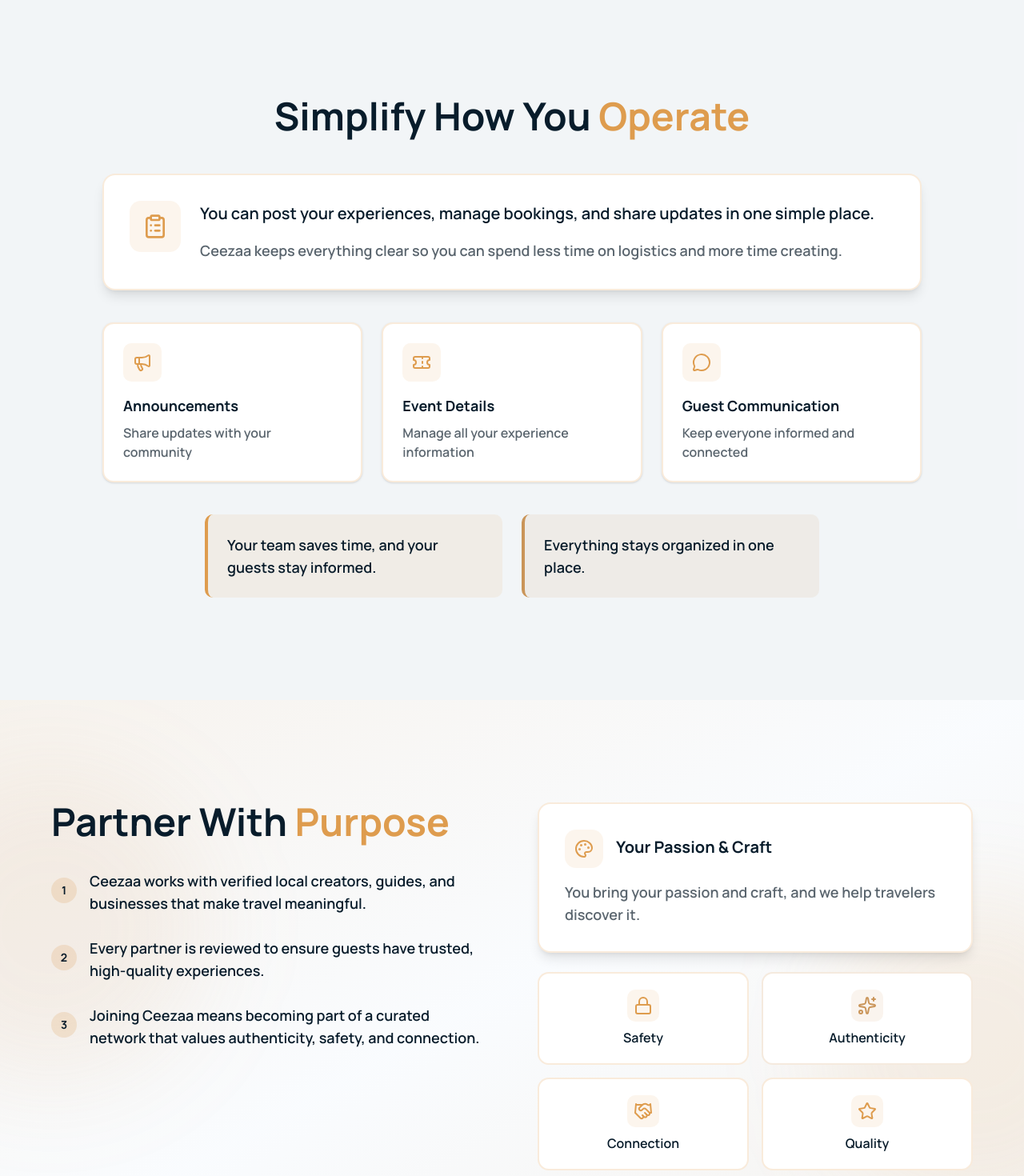
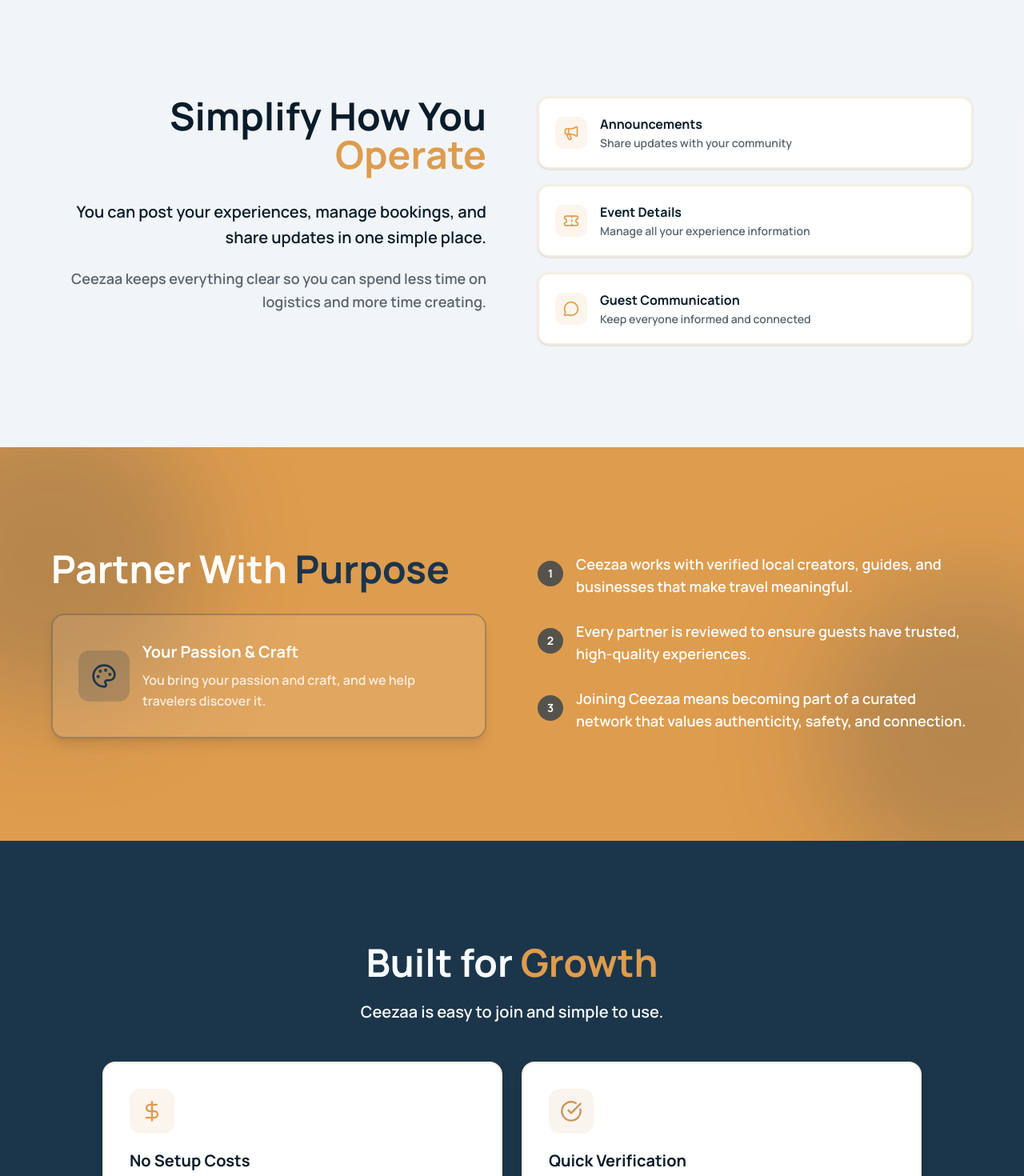
Before and after one commit to scottdoggett/ceezaa-landing-page, a Next.js app: page /experience-partners in a window 1280 px wide. Shown: the part 1880-3350 px from the top of the page at 80% size. Built offline with nearby package versions, Linux system fonts and the light colour scheme.

Commit message:
Updated partner-purpose and simplify operations look

```diff
--- a/src/components/ui/experience-partners-page/partner-purpose.tsx
+++ b/src/components/ui/experience-partners-page/partner-purpose.tsx
@@ -1,94 +1,67 @@
-import { Palette, Lock, Sparkles, Handshake, Star } from "lucide-react";
+import { Palette } from "lucide-react";
 
 export function PartnerPurpose() {
   return (
-    <section className="w-full py-20 md:py-32 bg-linear-to-br from-primary/10 via-background to-accent/10 relative overflow-hidden">
+    <section className="w-full py-20 md:py-32 bg-primary text-white relative overflow-hidden">
       {/* Decorative gradient blobs */}
-      <div className="absolute top-1/3 right-0 w-96 h-96 bg-primary/10 rounded-full blur-3xl translate-x-1/3" />
-      <div className="absolute bottom-1/3 left-0 w-96 h-96 bg-accent/10 rounded-full blur-3xl -translate-x-1/3" />
+      <div className="absolute top-1/3 right-0 w-96 h-96 bg-secondary/20 rounded-full blur-3xl translate-x-1/3" />
+      <div className="absolute bottom-1/3 left-0 w-96 h-96 bg-secondary/20 rounded-full blur-3xl -translate-x-1/3" />
 
       <div className="container mx-auto px-4 md:px-6 relative z-10">
         <div className="max-w-6xl mx-auto">
           <div className="grid lg:grid-cols-2 gap-12 lg:gap-16 items-start">
-            {/* Left - Content */}
+            {/* Left - Your Passion & Craft */}
             <div className="space-y-6 md:space-y-8">
-              <h2 className="text-2xl sm:text-3xl md:text-4xl lg:text-5xl font-bold">
-                Partner With <span className="text-primary">Purpose</span>
+              <h2 className="text-2xl sm:text-3xl md:text-4xl lg:text-5xl font-bold text-white">
+                Partner With <span className="text-secondary">Purpose</span>
               </h2>
 
+              <div className="bg-white/10 backdrop-blur border-2 border-secondary/30 rounded-2xl p-6 md:p-8 shadow-lg">
+                <div className="flex items-center gap-4">
+                  <div className="shrink-0 w-14 h-14 md:w-16 md:h-16 rounded-xl bg-secondary/20 flex items-center justify-center">
+                    <Palette className="w-7 h-7 md:w-8 md:h-8 text-secondary" />
+                  </div>
+                  <div className="space-y-2">
+                    <h3 className="text-lg md:text-xl font-bold text-white">Your Passion & Craft</h3>
+                    <p className="text-sm md:text-base text-white/80 font-semibold leading-relaxed">
+                      You bring your passion and craft, and we help travelers
+                      discover it.
+                    </p>
+                  </div>
+                </div>
+              </div>
+            </div>
+
+            {/* Right - Numbered List */}
             <div className="space-y-5 md:space-y-6">
               <div className="flex items-start gap-4">
-                  <div className="shrink-0 w-8 h-8 rounded-full bg-primary/20 flex items-center justify-center text-sm font-bold my-auto">
+                <div className="shrink-0 w-8 h-8 rounded-full bg-secondary/70 flex items-center justify-center text-sm font-bold my-auto text-white">
                   1
                 </div>
-                  <p className="text-base md:text-lg font-semibold pt-1">
+                <p className="text-base md:text-lg font-semibold pt-1 text-white">
                   Ceezaa works with verified local creators, guides, and
                   businesses that make travel meaningful.
                 </p>
               </div>
 
               <div className="flex items-start gap-4">
-                  <div className="shrink-0 w-8 h-8 rounded-full bg-primary/20 flex items-center justify-center text-sm font-bold my-auto">
+                <div className="shrink-0 w-8 h-8 rounded-full bg-secondary/70 flex items-center justify-center text-sm font-bold my-auto text-white">
                   2
                 </div>
-                  <p className="text-base md:text-lg font-semibold pt-1">
+                <p className="text-base md:text-lg font-semibold pt-1 text-white">
                   Every partner is reviewed to ensure guests have trusted,
                   high-quality experiences.
                 </p>
               </div>
 
               <div className="flex items-start gap-4">
-                  <div className="shrink-0 w-8 h-8 rounded-full bg-primary/20 flex items-center justify-center text-sm font-bold my-auto">
+                <div className="shrink-0 w-8 h-8 rounded-full bg-secondary/70 flex items-center justify-center text-sm font-bold my-auto text-white">
                   3
                 </div>
-                  <p className="text-base md:text-lg font-semibold pt-1">
+                <p className="text-base md:text-lg font-semibold pt-1 text-white">
                   Joining Ceezaa means becoming part of a curated network that
                   values authenticity, safety, and connection.
                 </p>
-                </div>
-              </div>
-            </div>
-
-            {/* Right - Values */}
-            <div className="space-y-5 md:space-y-6">
-              <div className="bg-card border-2 border-primary/20 rounded-2xl p-6 md:p-8 shadow-lg">
-                <div className="flex items-start gap-4 mb-4">
-                  <div className="shrink-0 w-12 h-12 rounded-xl bg-primary/10 flex items-center justify-center">
-                    <Palette className="w-6 h-6 text-primary" />
-                  </div>
-                  <h3 className="text-lg md:text-xl font-bold pt-2">Your Passion & Craft</h3>
-                </div>
-                <p className="text-base md:text-lg text-muted-foreground font-semibold">
-                  You bring your passion and craft, and we help travelers
-                  discover it.
-                </p>
-              </div>
-
-              <div className="grid grid-cols-2 gap-3 md:gap-4">
-                <div className="bg-card border-2 border-primary/20 rounded-xl p-4 md:p-5 text-center hover:shadow-md transition-shadow">
-                  <div className="w-10 h-10 mx-auto mb-2 rounded-lg bg-primary/10 flex items-center justify-center">
-                    <Lock className="w-5 h-5 md:w-6 md:h-6 text-primary" />
-                  </div>
-                  <p className="font-semibold text-sm md:text-base">Safety</p>
-                </div>
-                <div className="bg-card border-2 border-accent/20 rounded-xl p-4 md:p-5 text-center hover:shadow-md transition-shadow">
-                  <div className="w-10 h-10 mx-auto mb-2 rounded-lg bg-accent/10 flex items-center justify-center">
-                    <Sparkles className="w-5 h-5 md:w-6 md:h-6 text-accent" />
-                  </div>
-                  <p className="font-semibold text-sm md:text-base">Authenticity</p>
-                </div>
-                <div className="bg-card border-2 border-primary/20 rounded-xl p-4 md:p-5 text-center hover:shadow-md transition-shadow">
-                  <div className="w-10 h-10 mx-auto mb-2 rounded-lg bg-primary/10 flex items-center justify-center">
-                    <Handshake className="w-5 h-5 md:w-6 md:h-6 text-primary" />
-                  </div>
-                  <p className="font-semibold text-sm md:text-base">Connection</p>
-                </div>
-                <div className="bg-card border-2 border-primary/20 rounded-xl p-4 md:p-5 text-center hover:shadow-md transition-shadow">
-                  <div className="w-10 h-10 mx-auto mb-2 rounded-lg bg-primary/10 flex items-center justify-center">
-                    <Star className="w-5 h-5 md:w-6 md:h-6 text-primary" />
-                  </div>
-                  <p className="font-semibold text-sm md:text-base">Quality</p>
-                </div>
               </div>
             </div>
           </div>
--- a/src/components/ui/experience-partners-page/simplify-operations.tsx
+++ b/src/components/ui/experience-partners-page/simplify-operations.tsx
@@ -1,25 +1,19 @@
-import { ClipboardList, Megaphone, Ticket, MessageCircle } from "lucide-react";
+import { Megaphone, Ticket, MessageCircle } from "lucide-react";
 
 export function SimplifyOperations() {
   return (
     <section className="w-full py-20 md:py-32 bg-muted/50">
       <div className="container mx-auto px-4 md:px-6">
-        <div className="max-w-5xl mx-auto space-y-12">
-          {/* Header */}
-          <div className="text-center space-y-6">
-            <h2 className="text-3xl sm:text-4xl md:text-5xl font-bold">
+        <div className="max-w-6xl mx-auto">
+          <div className="grid lg:grid-cols-2 gap-12 lg:gap-16 items-start">
+            {/* Left - Text Content */}
+            <div className="flex flex-col justify-between text-right lg:min-h-full space-y-6 lg:space-y-0">
+              <div className="space-y-6 md:space-y-8">
+                <h2 className="text-2xl sm:text-3xl md:text-4xl lg:text-5xl font-bold">
                   Simplify How You <span className="text-primary">Operate</span>
                 </h2>
-          </div>
 
-          {/* Content */}
-          <div className="space-y-8 md:space-y-10">
-            <div className="bg-card border-2 border-primary/20 rounded-2xl p-6 md:p-8 shadow-lg">
-              <div className="flex flex-col md:flex-row items-start gap-5 md:gap-6">
-                <div className="shrink-0 w-14 h-14 md:w-16 md:h-16 rounded-xl bg-primary/10 flex items-center justify-center">
-                  <ClipboardList className="w-7 h-7 md:w-8 md:h-8 text-primary" />
-                </div>
-                <div className="space-y-3 md:space-y-4">
+                <div className="space-y-4 md:space-y-5">
                   <p className="text-lg md:text-xl font-semibold leading-relaxed">
                     You can post your experiences, manage bookings, and share
                     updates in one simple place.
@@ -32,49 +26,48 @@ export function SimplifyOperations() {
               </div>
             </div>
 
-            <div className="grid sm:grid-cols-2 lg:grid-cols-3 gap-5 md:gap-6">
-              <div className="bg-card border-2 border-primary/20 rounded-xl p-5 md:p-6 shadow-sm hover:shadow-lg transition-shadow">
-                <div className="w-10 h-10 md:w-12 md:h-12 rounded-lg bg-primary/10 flex items-center justify-center mb-4">
-                  <Megaphone className="w-5 h-5 md:w-6 md:h-6 text-primary" />
+            {/* Right - Cards */}
+            <div className="space-y-4 md:space-y-5">
+              <div className="bg-card border-2 border-primary/20 rounded-xl p-4 md:p-5 shadow-sm hover:shadow-lg transition-shadow">
+                <div className="flex items-center gap-3 md:gap-4">
+                  <div className="shrink-0 w-10 h-10 rounded-lg bg-primary/10 flex items-center justify-center">
+                    <Megaphone className="w-5 h-5 text-primary" />
                   </div>
-                <h3 className="font-bold mb-2 text-base md:text-lg">Announcements</h3>
-                <p className="text-sm md:text-base text-muted-foreground font-semibold">
+                  <div>
+                    <h3 className="font-bold mb-0.5 text-sm md:text-base">Announcements</h3>
+                    <p className="text-xs md:text-sm text-muted-foreground font-semibold">
                       Share updates with your community
                     </p>
                   </div>
+                </div>
+              </div>
 
-              <div className="bg-card border-2 border-primary/20 rounded-xl p-5 md:p-6 shadow-sm hover:shadow-lg transition-shadow">
-                <div className="w-10 h-10 md:w-12 md:h-12 rounded-lg bg-primary/10 flex items-center justify-center mb-4">
-                  <Ticket className="w-5 h-5 md:w-6 md:h-6 text-primary" />
+              <div className="bg-card border-2 border-primary/20 rounded-xl p-4 md:p-5 shadow-sm hover:shadow-lg transition-shadow">
+                <div className="flex items-center gap-3 md:gap-4">
+                  <div className="shrink-0 w-10 h-10 rounded-lg bg-primary/10 flex items-center justify-center">
+                    <Ticket className="w-5 h-5 text-primary" />
                   </div>
-                <h3 className="font-bold mb-2 text-base md:text-lg">Event Details</h3>
-                <p className="text-sm md:text-base text-muted-foreground font-semibold">
+                  <div>
+                    <h3 className="font-bold mb-0.5 text-sm md:text-base">Event Details</h3>
+                    <p className="text-xs md:text-sm text-muted-foreground font-semibold">
                       Manage all your experience information
                     </p>
                   </div>
+                </div>
+              </div>
 
-              <div className="bg-card border-2 border-primary/20 rounded-xl p-5 md:p-6 shadow-sm hover:shadow-lg transition-shadow sm:col-span-2 lg:col-span-1">
-                <div className="w-10 h-10 md:w-12 md:h-12 rounded-lg bg-primary/10 flex items-center justify-center mb-4">
-                  <MessageCircle className="w-5 h-5 md:w-6 md:h-6 text-primary" />
+              <div className="bg-card border-2 border-primary/20 rounded-xl p-4 md:p-5 shadow-sm hover:shadow-lg transition-shadow">
+                <div className="flex items-center gap-3 md:gap-4">
+                  <div className="shrink-0 w-10 h-10 rounded-lg bg-primary/10 flex items-center justify-center">
+                    <MessageCircle className="w-5 h-5 text-primary" />
                   </div>
-                <h3 className="font-bold mb-2 text-base md:text-lg">Guest Communication</h3>
-                <p className="text-sm md:text-base text-muted-foreground font-semibold">
+                  <div>
+                    <h3 className="font-bold mb-0.5 text-sm md:text-base">Guest Communication</h3>
+                    <p className="text-xs md:text-sm text-muted-foreground font-semibold">
                       Keep everyone informed and connected
                     </p>
                   </div>
                 </div>
-
-            <div className="flex flex-col sm:flex-row gap-4 md:gap-6 max-w-3xl mx-auto">
-              <div className="flex-1 bg-primary/10 border-l-4 border-primary rounded-lg p-5 md:p-6">
-                <p className="text-base md:text-lg font-semibold">
-                  Your team saves time, and your guests stay informed.
-                </p>
-              </div>
-
-              <div className="flex-1 bg-accent/10 border-l-4 border-accent rounded-lg p-5 md:p-6">
-                <p className="text-base md:text-lg font-semibold">
-                  Everything stays organized in one place.
-                </p>
               </div>
             </div>
           </div>
```
Lines whose indentation alone changed are shown as unchanged.
